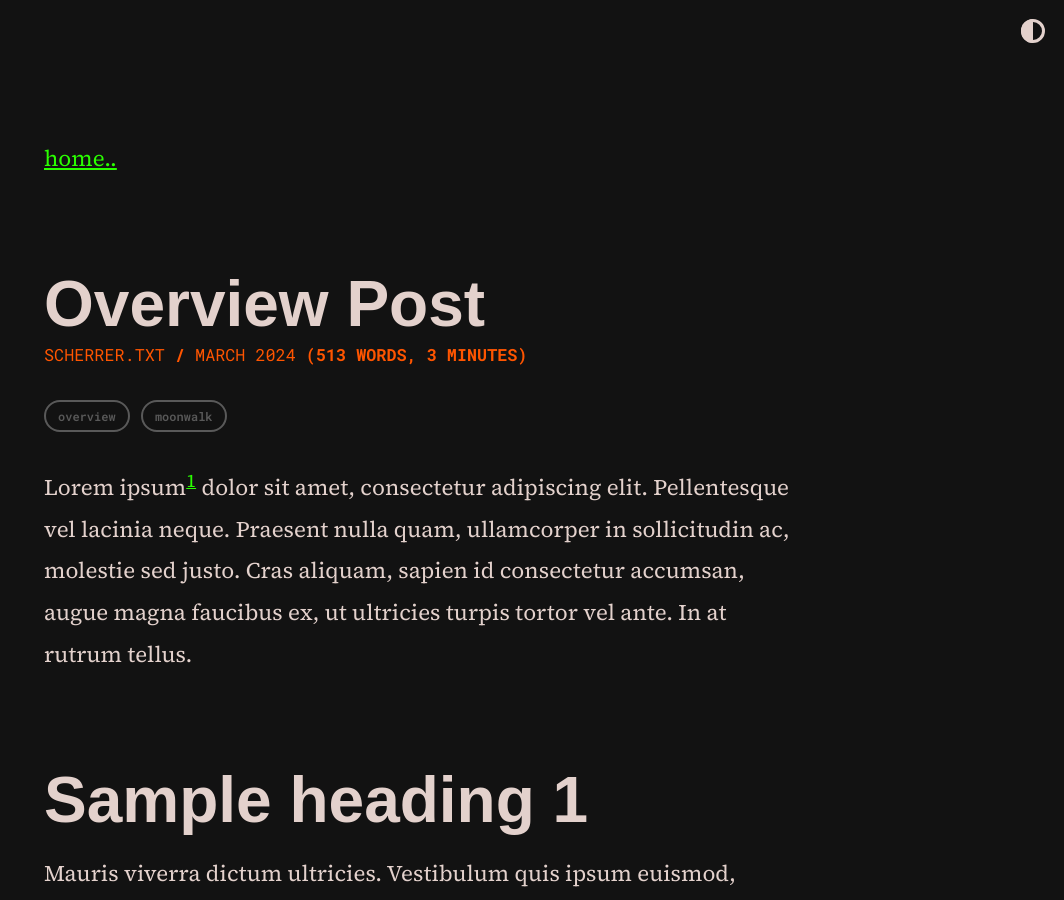
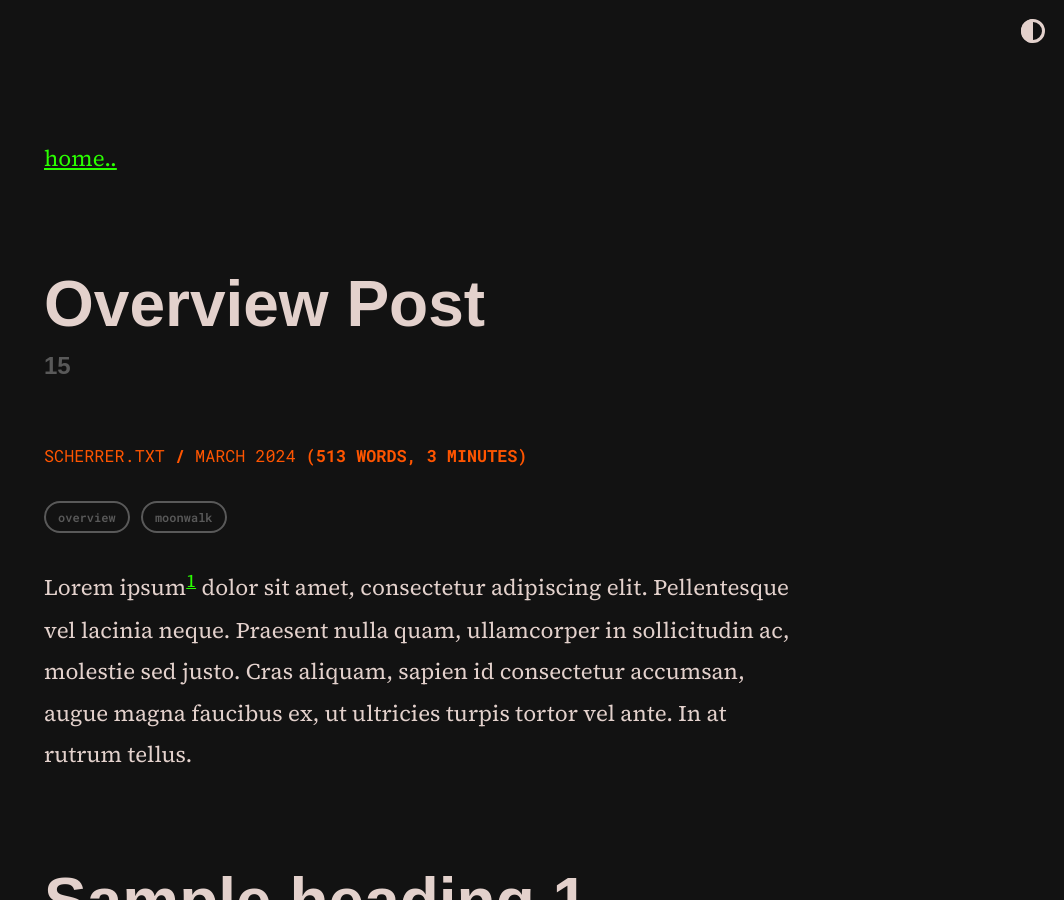
Before and after one commit to scherrer-txt/bts, a Jekyll site: the page built from _posts/2024-03-21-overview-post.md, in a window 1280 px wide and 900 px high. Shown: the whole window, without its empty margins (216-1280 px from the left). Built offline with Jekyll 4.4.1, drawn with Linux system fonts in a browser that asks for light colours; some web fonts are replaced.

Commit message:
Update post.html

```diff
--- a/_layouts/post.html
+++ b/_layouts/post.html
@@ -19,9 +19,21 @@ layout: default
 
 <h1 class="post-title">{{ page.title }}</h1>
 
-{% if page.subtitle %}
-<h5 class="post-subtitle">{{ page.subtitle }}</h5>
-  {% endif %}
+{% if page.subtitle or page.order %}
+  <div class="post-meta">
+    {% if page.subtitle %}
+      <h5 class="post-subtitle">{{ page.subtitle }}</h5>
+    {% endif %}
+
+    {% if page.subtitle and page.order %}
+      <h5 class="post-subtitle"> | </h5>
+    {% endif %}
+
+    {% if page.order %}
+      <h5 class="post-subtitle">{{ page.order }}</h5>
+    {% endif %}
+  </div>
+{% endif %}
 
 {% include date_and_social_share.html %}
 
```
